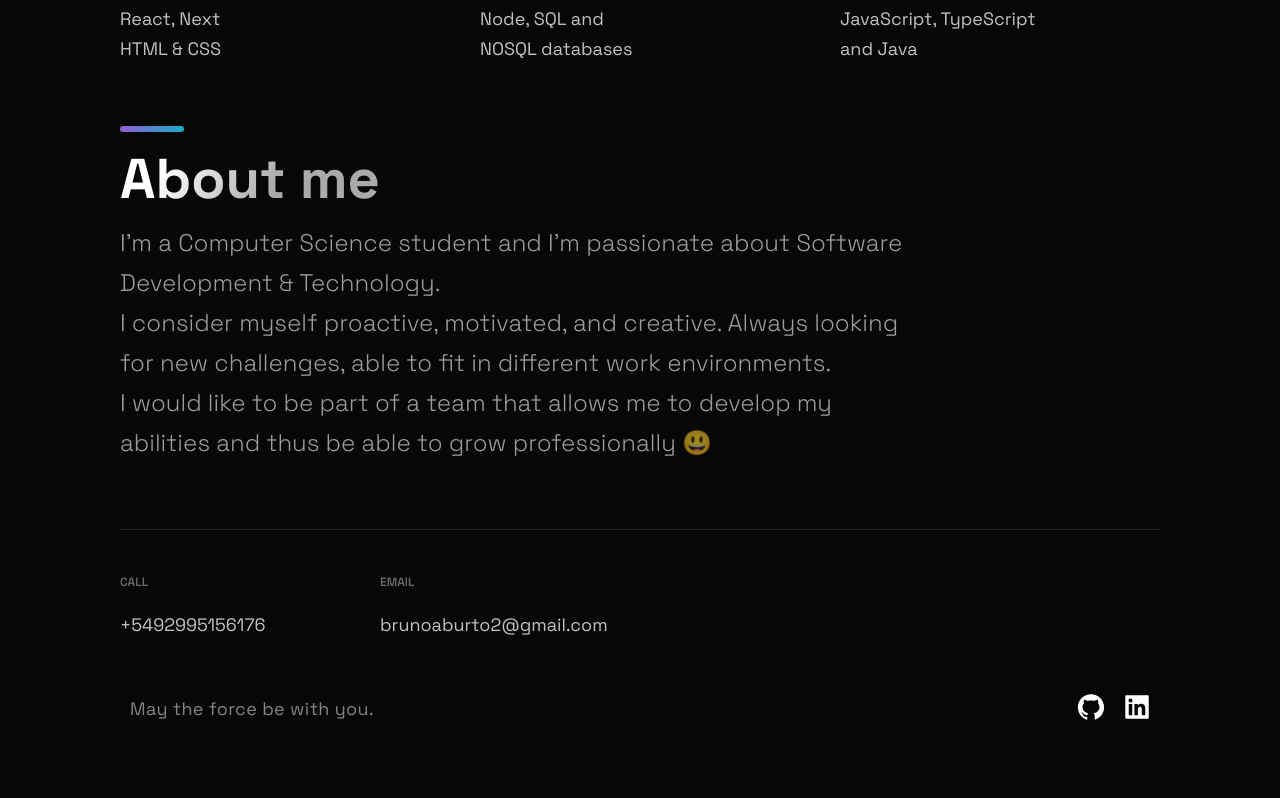
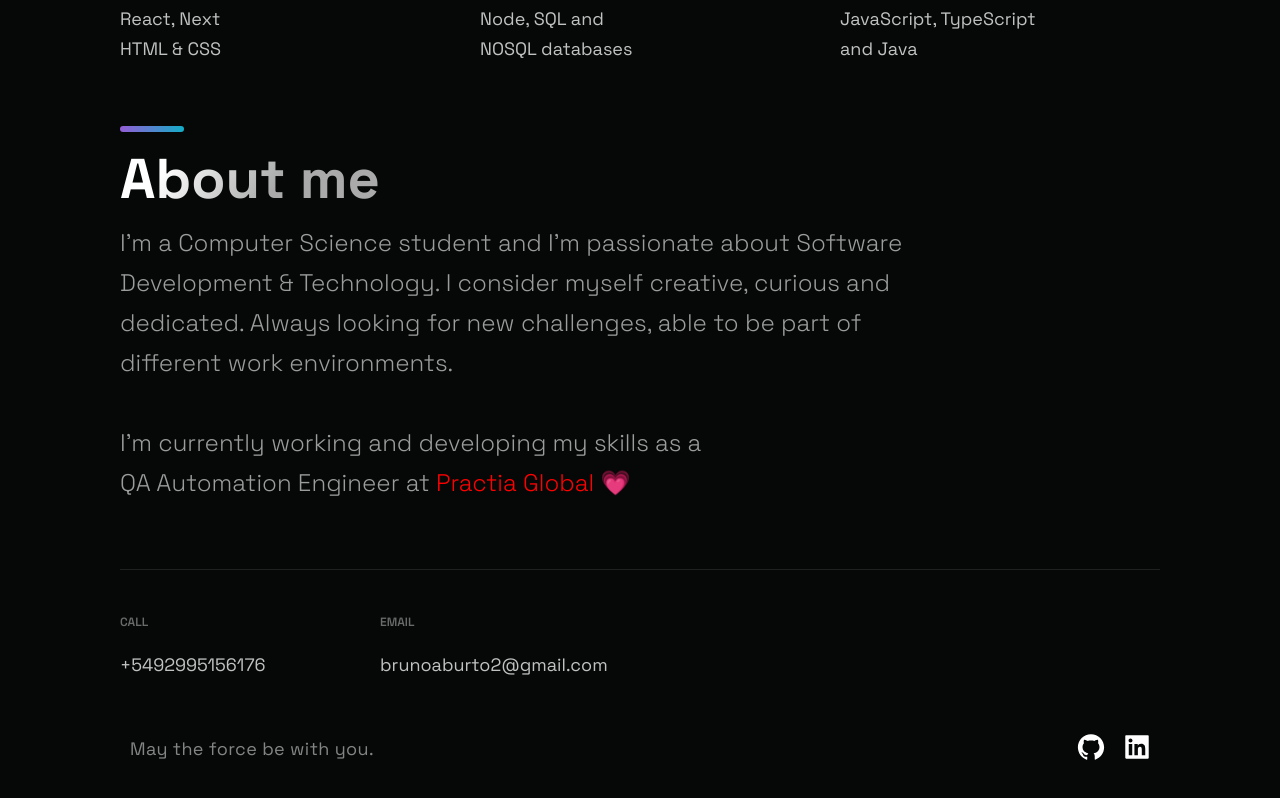
Before and after one commit to bru16/portfolio, a Next.js app: page / in a window 1280 px wide. Shown: the part 2431-3229 px from the top of the page. Built offline with nearby package versions, Linux system fonts and the light colour scheme.

Commit message:
added style

```diff
--- a/src/components/TimeLine/TimeLine.js
+++ b/src/components/TimeLine/TimeLine.js
@@ -1,4 +1,5 @@
 import { Section, SectionDivider, SectionText, SectionTitle } from '../../styles/GlobalComponents';
+import { Link } from './TimeLineStyles'
 
 const Timeline = () => {
   return (
@@ -7,11 +8,13 @@ const Timeline = () => {
       <br />
       <SectionTitle>About me</SectionTitle>
       <SectionText>I'm a Computer Science student and I'm passionate about Software Development & Technology.
+        I consider myself creative, curious and dedicated. Always looking for new challenges,
+        able to be part of different work environments.
+
         <br />
-        I consider myself proactive, motivated, and creative. Always looking for new challenges, able to
-        fit in different work environments.
-        <br /> I would like to be part of a team that allows me to develop my abilities and thus
-        be able to grow professionally 😃
+        <br /> I'm currently working and developing my skills as a
+        <br />
+        QA Automation Engineer at <Link href='https://practia.global/'>Practia Global 💗</Link>
       </SectionText>
     </Section>
   );
--- a/src/components/TimeLine/TimeLineStyles.js
+++ b/src/components/TimeLine/TimeLineStyles.js
@@ -1,5 +1,9 @@
 
 import styled from 'styled-components'
+
+export const Link = styled.a`
+color: red
+`
 
 export const CarouselContainer = styled.ul`
   max-width: 1040px;
```
